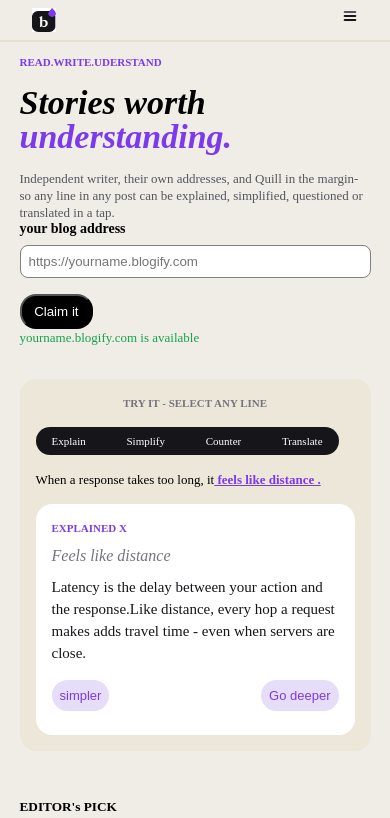
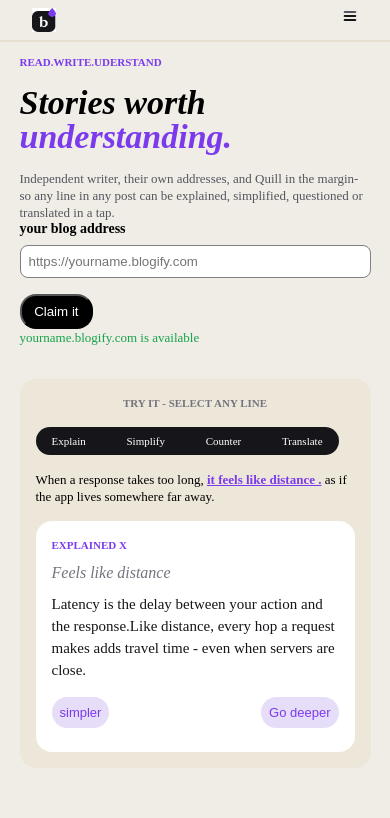
Before and after one commit to sahiba2503/currentProject, a React (Vite) app in the folder vite-project/: page / in a window 390 px wide. Shown: the top 818 px of the page. Built offline with nearby package versions, Linux system fonts and the light colour scheme.

Commit message:
add style to make responsive

```diff
--- a/vite-project/src/component/Storiesworth.jsx
+++ b/vite-project/src/component/Storiesworth.jsx
@@ -29,8 +29,8 @@ function Storiesworth() {
             <div className='feelContainer'>
               <div className='feelDetailContent'>
                 <p>
-                  When a response takes too long, it<b> feels like distance .</b><strong> as if
-                  the app lives somewhere far away.</strong>
+                  When a response takes too long, <b>it feels like distance .</b><span> as if
+                  the app lives somewhere far away.</span>
                 </p>
               </div>
 
--- a/vite-project/src/component/auth.css
+++ b/vite-project/src/component/auth.css
@@ -370,10 +370,13 @@ color:#7C3AED;
     width: 45%;
 }
 .feelDetailContent p{
-    font-size: 20px;
-    font-weight: 400;
-    line-height: 34px;
+    font-size: 15px;
+     line-height: 24px;
 
+}
+.feelDetailContent p b{
+    color:#4F46E5;
+    text-decoration: underline;
 }
 .explainedContainer{
     width: 50%;
```
